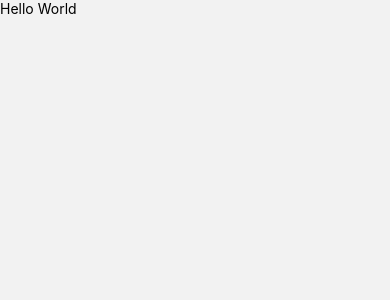
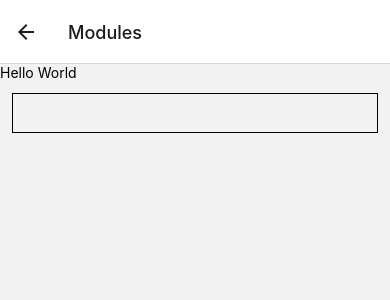
Before and after one commit to ktbatou/Swifty_protein, a React Native app: screen /Modules in a window 390 px wide. Shown: the top 300 px of the page. Built offline with nearby package versions, Linux system fonts and the light colour scheme.

Commit message:
text input

```diff
--- a/App.js
+++ b/App.js
@@ -8,7 +8,7 @@ const Stack = createNativeStackNavigator();
 export default function App () {
 return (
   <NavigationContainer>
-      <Stack.Navigator initialRouteName="Home">
+      <Stack.Navigator initialRouteName="Home"n>
         <Stack.Screen
           name="Home"
           component={HomeScreen}
@@ -17,7 +17,7 @@ return (
        <Stack.Screen
           name="Modules"
           component={ModulesList}
-          options={{header: () => null}}
+          //options={{header: () => null}}
         />
       </Stack.Navigator>
     </NavigationContainer>
--- /dev/null
+++ b/src/component/SearchInput.js
@@ -0,0 +1,19 @@
+import React from 'react'
+import {View, StyleSheet, TextInput} from 'react-native'
+
+export default function SearchInput(){
+    return (
+        <View>
+    <TextInput style={styles.input}/>
+        </View>
+    )
+}
+
+const styles = StyleSheet.create({
+    input: {
+        height: 40,
+        margin: 12,
+        borderWidth: 1,
+        padding: 10,
+      },
+});
--- a/src/views/ModulesList.js
+++ b/src/views/ModulesList.js
@@ -1,11 +1,13 @@
 import React from "react";
 import {View, Text, StyleSheet} from 'react-native'
+import SearchInput from "../component/SearchInput";
 
 
 export default function ModulesList(){
     return (
 <View>
     <Text>Hello World</Text>
+    <SearchInput/>
 </View>
     );
 }
```
